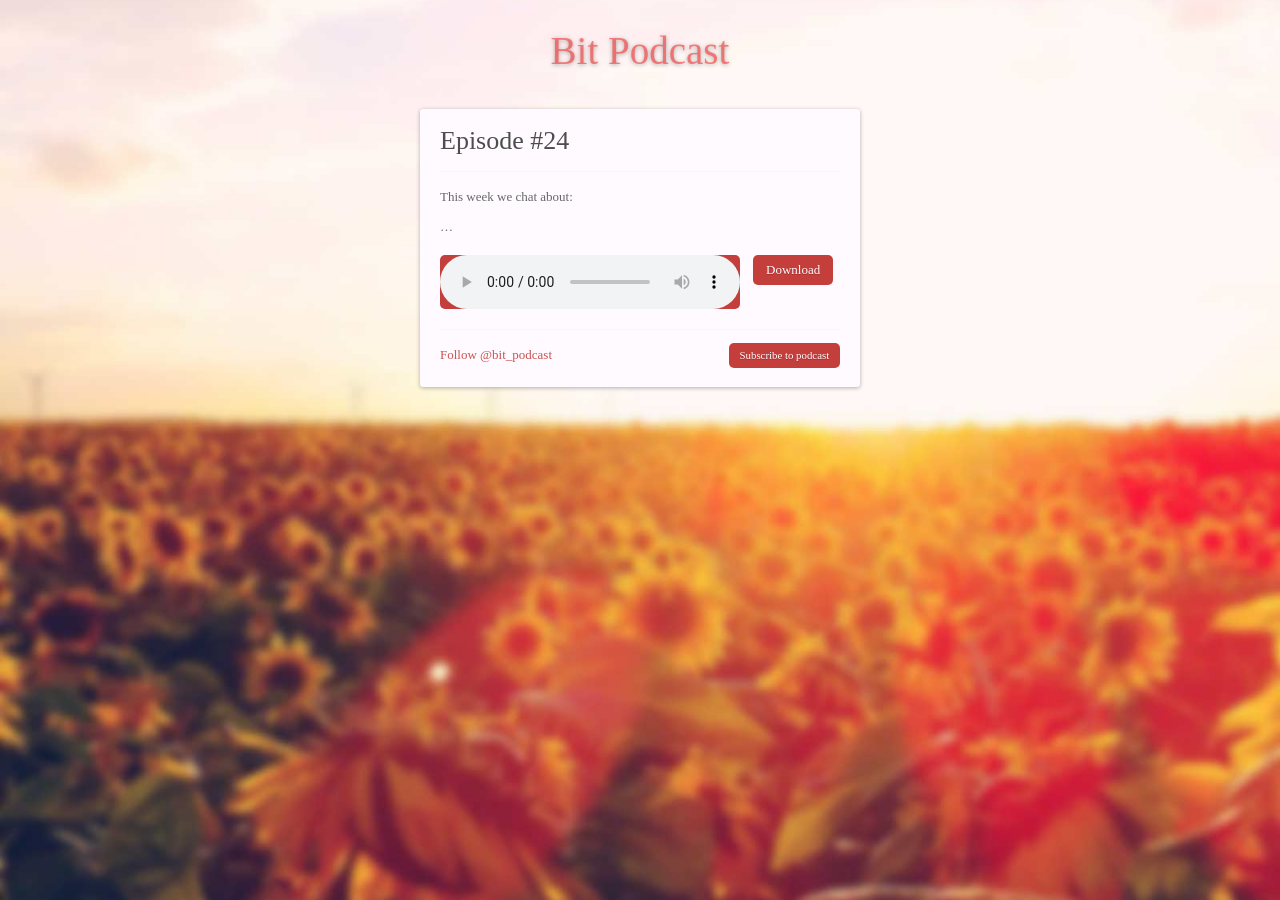
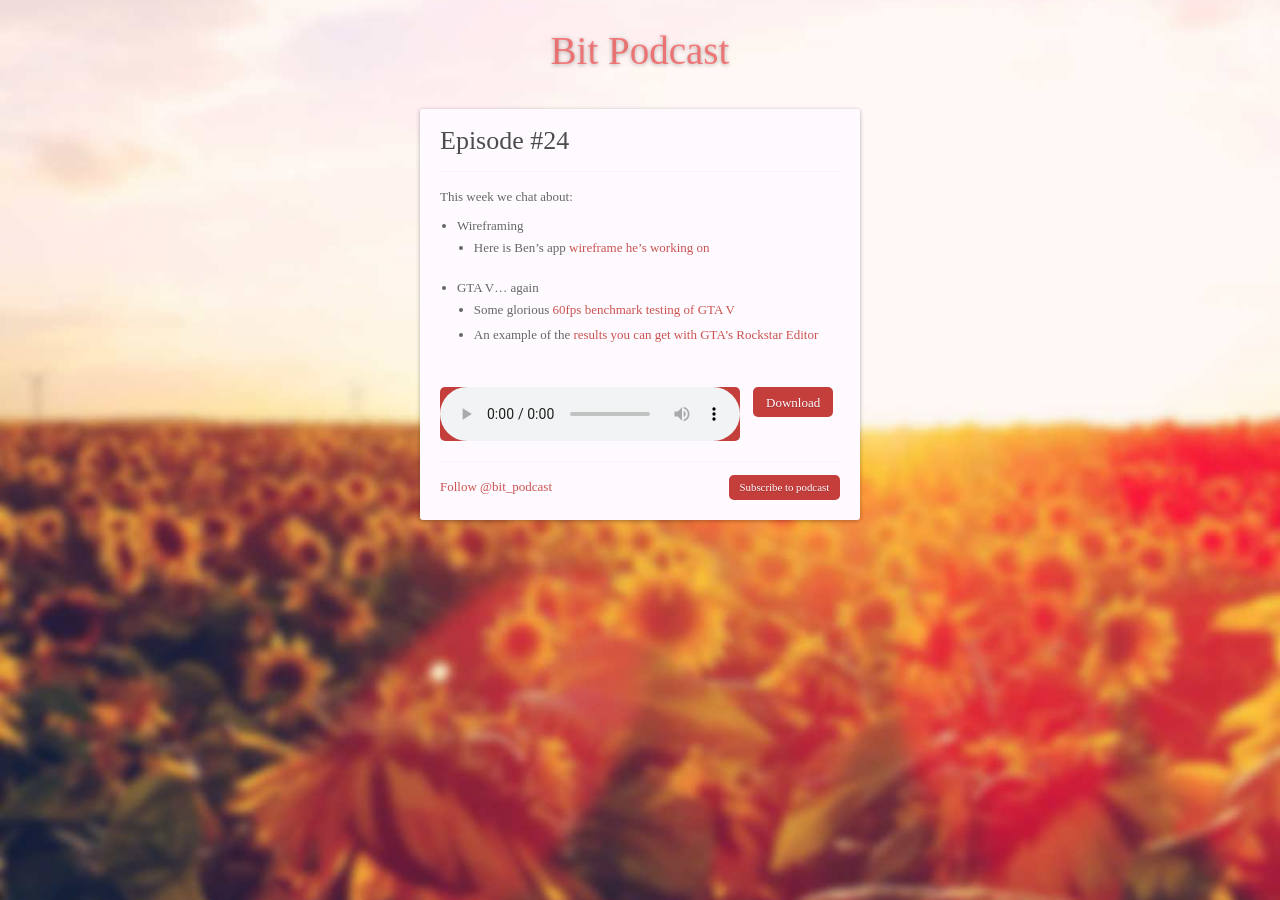
Before and after one commit to benjaminreid/bitpodcast.com, a Jekyll site: the page built from _posts/2015-04-22-episode-24.md, in a window 1280 px wide. Built offline with Jekyll 4.4.1, drawn with Linux system fonts in a browser that asks for light colours; some web fonts are replaced; comment, search, counter and statistics services are not loaded.

Commit message:
Adds episode 24 content

```diff
--- a/_posts/2015-04-22-episode-24.md
+++ b/_posts/2015-04-22-episode-24.md
@@ -3,11 +3,15 @@ layout: post
 title: "Episode #24"
 date: 2015-04-22 00:00:00
 excerpt: "The one where we got a bell"
-duration: "00:00"
+duration: "32:10"
 file: //s3-eu-west-1.amazonaws.com/bitpodcasts/episode-24.mp3
 file_itunes: //s3-eu-west-1.amazonaws.com/bitpodcasts/episode-24-itunes.m4a
 ---
 
 This week we chat about:
 
-...
+- Wireframing
+  - Here is Ben's app [wireframe he's working on](/content/app-wireframe.png)
+- GTA V... again
+  - Some glorious [60fps benchmark testing of GTA V](https://www.youtube.com/watch?v=d_ObDICt6ms)
+  - An example of the [results you can get with GTA's Rockstar Editor ](https://www.youtube.com/watch?v=o8i95o6ZEVI)
```
